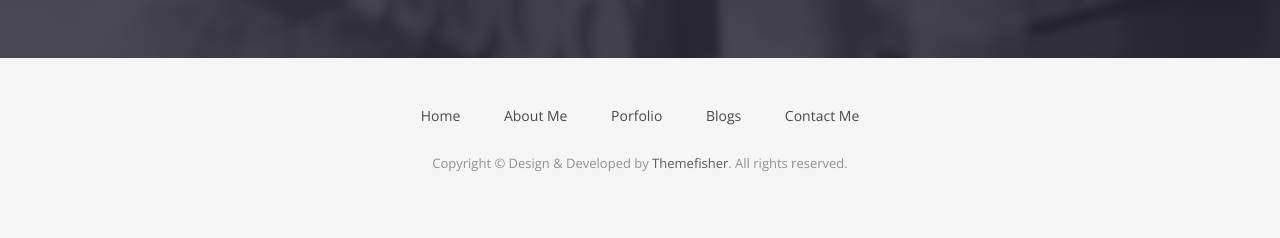
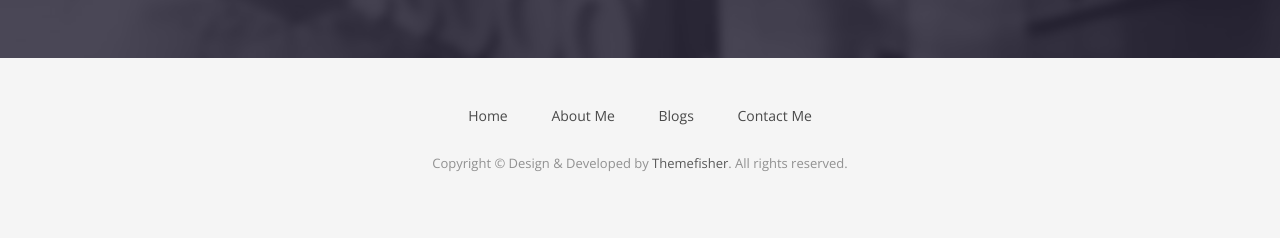
Before and after one commit to khtran1994/my-jekyll-blog, a Jekyll site: the page built from index.html, in a window 1280 px wide. Shown: the part 1927-2165 px from the top of the page. Built offline with Jekyll 4.4.1, drawn with Linux system fonts in a browser that asks for light colours; nearby versions of some CDN libraries; some web fonts are replaced; comment, search, counter and statistics services are not loaded.

Commit message:
Update footer-nav.html

```diff
--- a/_includes/footer-nav.html
+++ b/_includes/footer-nav.html
@@ -2,7 +2,6 @@
         <ul>
           <li><a href="/index.html">Home</a></li>
           <li><a href="/about-me.html">About Me</a></li>
-          <li><a href="/porfolio.html">Porfolio</a></li>
           <li><a href="/blog.html">Blogs</a></li>
           <li><a href="/contact.html">Contact Me</a></li>
 
```
